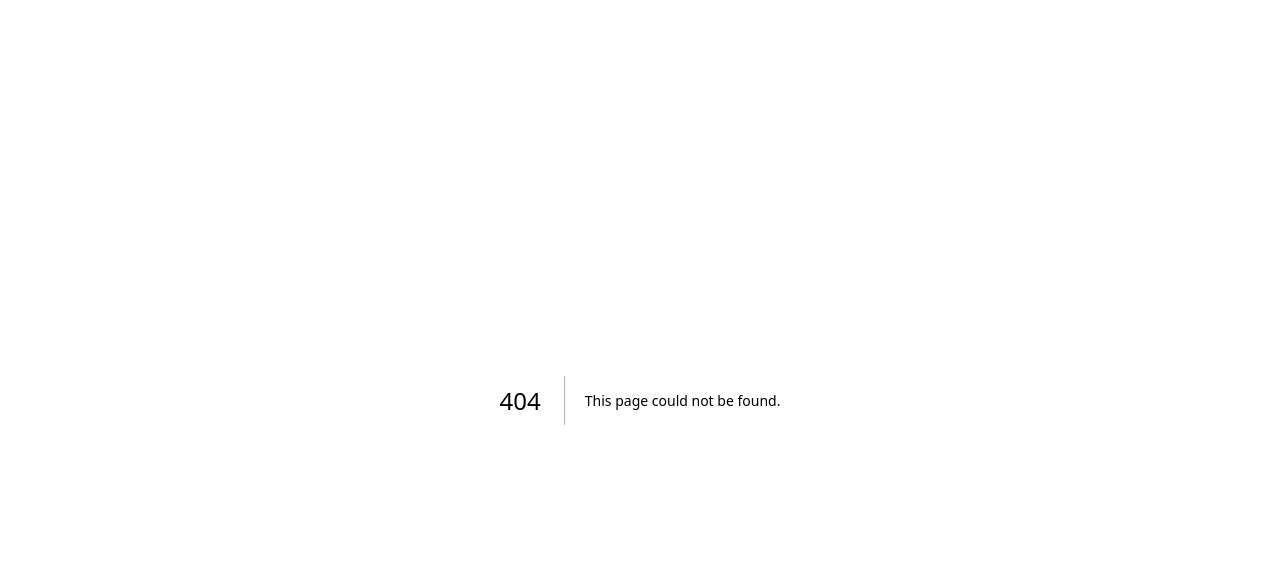
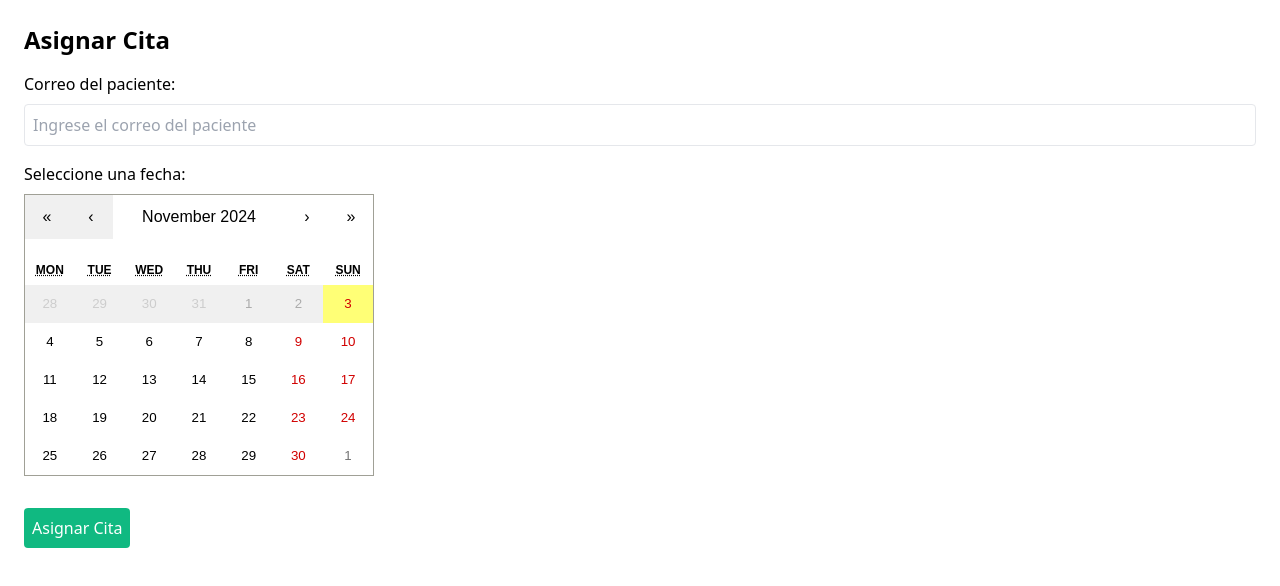
Before and after one commit to bryanorellana28/UMGCITASMEDICAS, a Next.js app: page /assign-appointment in a window 1280 px wide. Before the commit this address had no page. Shown: the top 586 px of the page. Built offline with nearby package versions, Linux system fonts and the light colour scheme; sample sign-in values are in the browser's storage.

Commit message:
empiezo de reservas

```diff
--- /dev/null
+++ b/pages/assign-appointment.tsx
@@ -0,0 +1,117 @@
+// pages/assign-appointment.tsx
+import React, { useState, useEffect } from 'react';
+import { useRouter } from 'next/router';
+import Calendar from 'react-calendar';
+import 'react-calendar/dist/Calendar.css';
+import axios from 'axios';
+
+const AssignAppointment = () => {
+  const [selectedDate, setSelectedDate] = useState<Date | null>(null);
+  const [availableHours, setAvailableHours] = useState<string[]>([]);
+  const [selectedHour, setSelectedHour] = useState<string | null>(null);
+  const [patientEmail, setPatientEmail] = useState('');
+  const router = useRouter();
+
+  useEffect(() => {
+    const token = localStorage.getItem('token');
+    if (!token) {
+      router.push('/login');
+    }
+  }, [router]);
+
+  useEffect(() => {
+    if (selectedDate) {
+      fetchAvailableHours(selectedDate);
+    }
+  }, [selectedDate]);
+
+  const fetchAvailableHours = async (date: Date) => {
+    const formattedDate = date.toISOString().split('T')[0];
+    try {
+      const response = await axios.get(`/api/appointments/available-hours?date=${formattedDate}`);
+      setAvailableHours(response.data.hours);
+    } catch (error) {
+      console.error("Error fetching available hours:", error);
+    }
+  };
+
+  const handleDateChange = (date: Date) => {
+    setSelectedDate(date);
+    setSelectedHour(null);
+  };
+
+  const handleHourSelection = (hour: string) => {
+    setSelectedHour(hour);
+  };
+
+  const handleSubmit = async () => {
+    if (!patientEmail || !selectedDate || !selectedHour) {
+      return alert("Complete todos los campos");
+    }
+
+    const formattedDate = selectedDate.toISOString().split('T')[0];
+    const appointmentData = {
+      email: patientEmail,
+      date: formattedDate,
+      hour: selectedHour,
+      status: "Pendiente asignación médico",
+    };
+
+    try {
+      await axios.post('/api/appointments', appointmentData);
+      alert("Cita asignada con éxito");
+      router.push('/dashboard');
+    } catch (error) {
+      console.error("Error creating appointment:", error);
+      alert("Hubo un error al asignar la cita");
+    }
+  };
+
+  return (
+    <div className="p-6">
+      <h1 className="text-2xl font-bold mb-4">Asignar Cita</h1>
+      <div className="mb-4">
+        <label className="block mb-2">Correo del paciente:</label>
+        <input
+          type="email"
+          value={patientEmail}
+          onChange={(e) => setPatientEmail(e.target.value)}
+          className="p-2 border rounded w-full"
+          placeholder="Ingrese el correo del paciente"
+        />
+      </div>
+      <div className="mb-4">
+        <label className="block mb-2">Seleccione una fecha:</label>
+        <Calendar
+          onChange={handleDateChange}
+          value={selectedDate}
+          minDate={new Date()}
+        />
+      </div>
+      {selectedDate && (
+        <div className="mb-4">
+          <label className="block mb-2">Seleccione una hora:</label>
+          <div className="grid grid-cols-3 gap-2">
+            {availableHours.map((hour) => (
+              <button
+                key={hour}
+                onClick={() => handleHourSelection(hour)}
+                className={`p-2 rounded ${selectedHour === hour ? 'bg-blue-500 text-white' : 'bg-gray-200 hover:bg-gray-300'}`}
+              >
+                {hour}
+              </button>
+            ))}
+          </div>
+        </div>
+      )}
+      <button
+        onClick={handleSubmit}
+        className="mt-4 p-2 bg-green-500 text-white rounded hover:bg-green-600"
+      >
+        Asignar Cita
+      </button>
+    </div>
+  );
+};
+
+export default AssignAppointment;
```
